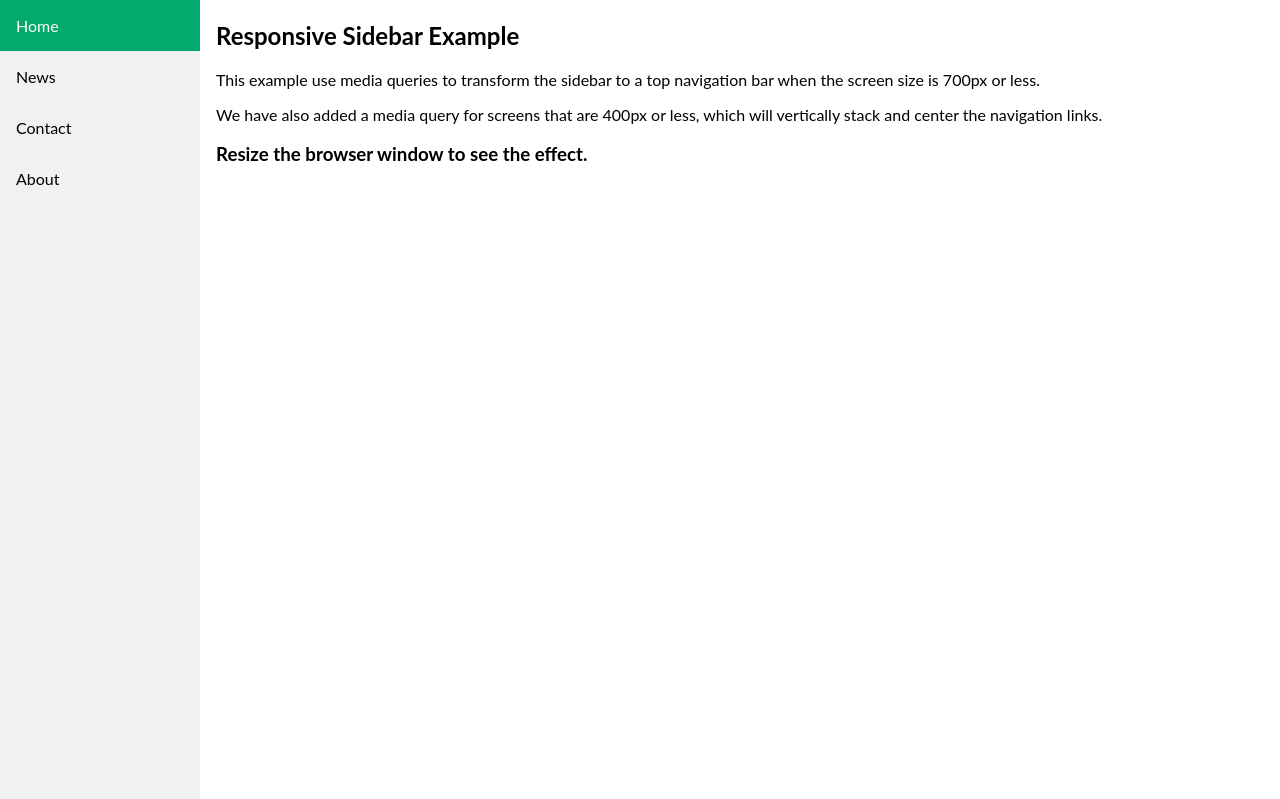
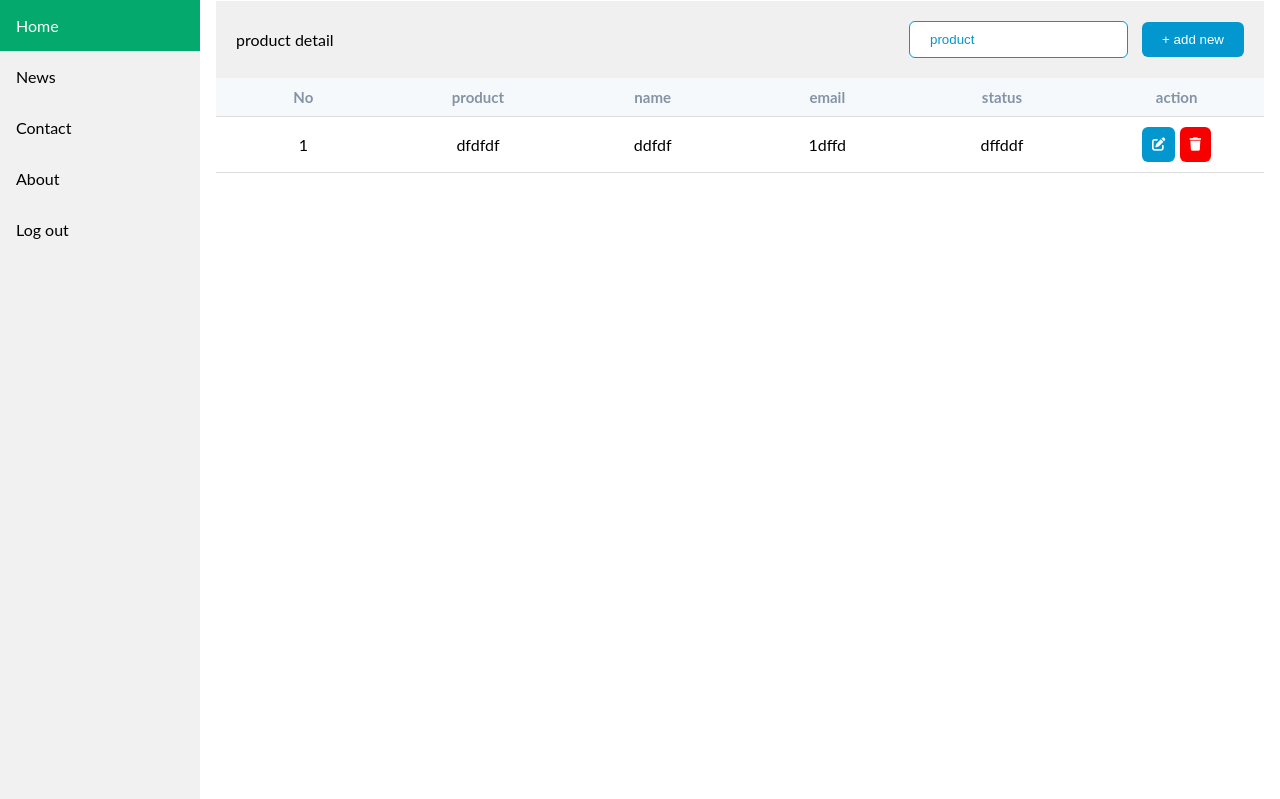
Before and after one commit to dwikasmsd/UAS-BASISDATA, a PHP site: page /dashboard.php in a window 1280 px wide. Shown: the top 799 px of the page. Run offline with PHP 8.4, Linux system fonts and the light colour scheme.

```diff
--- a/dashboard.php
+++ b/dashboard.php
@@ -1,13 +1,113 @@
 <!DOCTYPE html>
-<html>
+<html lang="en">
 
 <head>
+    <meta charset="UTF-8">
     <meta name="viewport" content="width=device-width, initial-scale=1.0">
+    <title>Document</title>
+    <link rel="stylesheet" href="https://cdnjs.cloudflare.com/ajax/libs/font-awesome/6.5.2/css/all.min.css">
     <style>
         <?php
 
-            include("aset/sidebar.css");
-        ?>
+        include("aset/sidebar.css");
+        ?>* {
+            margin: 0;
+            padding: 0;
+            box-sizing: border-box;
+        }
+
+        .table {
+            width: 100%;
+        }
+
+        .table_header {
+            display: flex;
+            justify-content: space-between;
+            align-items: center;
+            padding: 20px;
+            background-color: rgb(240, 240, 240);
+        }
+
+        .table_header p {
+            color: #000000;
+        }
+
+        button {
+            outline: none;
+            border: none;
+            border-radius: 6px;
+            cursor: pointer;
+            padding: 10px;
+            color: #ffffff;
+        }
+
+        td button:nth-child(1) {
+            background-color: #0298cf;
+        }
+
+        td button:nth-child(2) {
+            background-color: #f80000;
+        }
+
+        .add_new {
+            padding: 10px 20px;
+            color: #ffffff;
+            background-color: #0298cf;
+        }
+
+        input {
+            padding: 10px 20px;
+            margin: 0 10px;
+            outline: none;
+            border: 1px solid #0298cf;
+            border-radius: 6px;
+            color: #0298cf;
+        }
+
+        .table_section {
+            height: 650px;
+            overflow: auto;
+        }
+
+        table {
+            width: 100%;
+            table-layout: fixed;
+            min-width: 1000px;
+            border-collapse: collapse;
+        }
+
+        thead th {
+            position: sticky;
+            top: 0;
+            background-color: #f6f9fc;
+            color: #8493a5;
+            font-size: 15px;
+        }
+
+        th,
+        td {
+            border-bottom: 1px solid #dddddd;
+            padding: 10px 20px;
+            word-break: break-all;
+            text-align: center;
+        }
+
+        ::placeholder {
+            color: #0298cf;
+        }
+
+        ::-webkit-scrollbar {
+            height: 5px;
+            width: 5px;
+        }
+
+        ::-webkit-scrollbar-track {
+            box-shadow: inset 0 0 6px rgba(0, 0, 0, 0.3);
+        }
+
+        ::-webkit-scrollbar-thumb {
+            box-shadow: inset 0 0 6px rgba(0, 0, 0, 0.3);
+        }
     </style>
 </head>
 
@@ -18,13 +118,51 @@
         <a href="#news">News</a>
         <a href="#contact">Contact</a>
         <a href="#about">About</a>
+        <a href="index.php">Log out</a>
     </div>
 
     <div class="content">
-        <h2>Responsive Sidebar Example</h2>
-        <p>This example use media queries to transform the sidebar to a top navigation bar when the screen size is 700px or less.</p>
-        <p>We have also added a media query for screens that are 400px or less, which will vertically stack and center the navigation links.</p>
-        <h3>Resize the browser window to see the effect.</h3>
+        <div class="table">
+            <div class="table_header">
+                <p>product detail</p>
+                <div>
+                    <input type="text" placeholder="product">
+                    <button class="add_new">+ add new</button>
+                </div>
+            </div>
+            <div class="table_section">
+                <table>
+                    <thead>
+                        <tr>
+                            <th>No</th>
+                            <th>product</th>
+                            <th>name</th>
+                            <th>email</th>
+                            <th>status</th>
+                            <th>action</th>
+                        </tr>
+                    </thead>
+                    <tbody>
+
+                        <?php
+                        echo "<tr>";
+                        echo "<td>1</td>";
+                        echo "<td>dfdfdf</td>";
+                        echo "<td>ddfdf</td>";
+                        echo "<td>1dffd</td>";
+                        echo "<td>dffddf</td>";
+                        echo "<td>
+                                <button><i class='fa-solid fa-pen-to-square'></i></button>
+                                <button><i class='fa-solid fa-trash'></i></button>
+                            </td>";
+
+                        echo "</tr>";
+
+                        ?>
+                    </tbody>
+                </table>
+            </div>
+        </div>
     </div>
 
 </body>
--- a/index.php
+++ b/index.php
@@ -6,7 +6,7 @@
 		$username = $_POST["username"];
 		$password = $_POST["password"];
 
-		$sql = "SELECT * FROM pengguna WHERE Nama = '$username'";
+		$sql = "SELECT * FROM pengguna WHERE nama_lengkap = '$username'";
 		$result = mysqli_query($koneksi, $sql);
 
 		if (mysqli_num_rows($result) === 1) {
@@ -43,7 +43,7 @@
 				<input type="password" name="password" placeholder="password">
 				<br>
 				<a href="registrasi.php">Sign Up</a>
-				<a href="">login as Admin</a>
+				<a href="adminLogin.php">login as Admin</a>
 				<p style="font-style:italic; color:red; font-size:13px;">
 					<?php
 						if (isset($_POST["login"])) {
```
